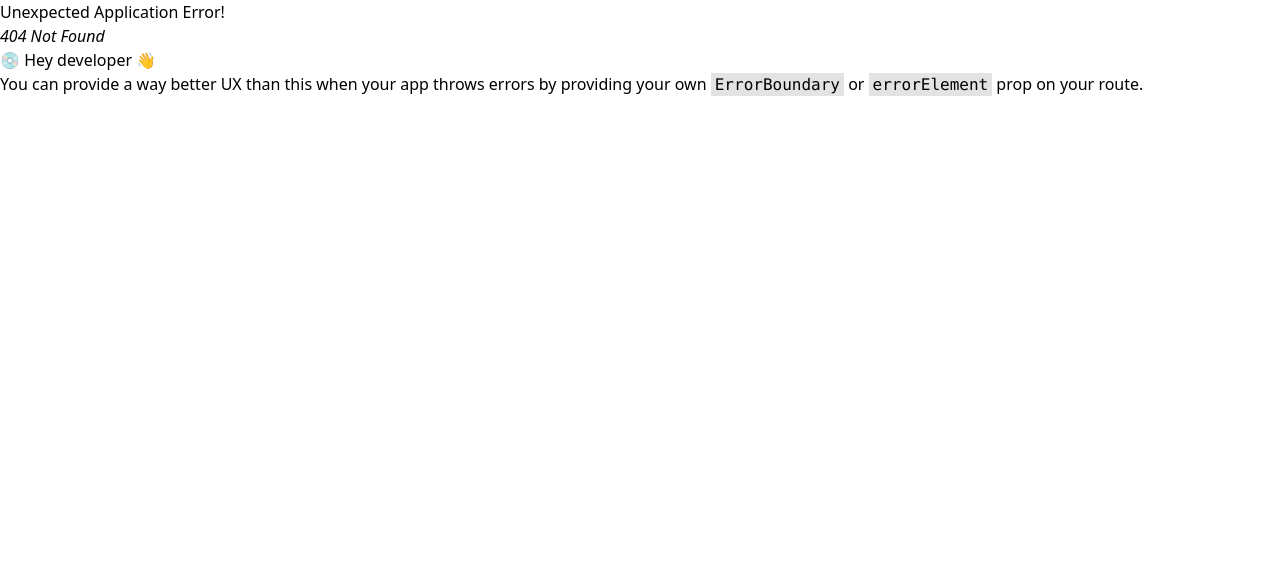
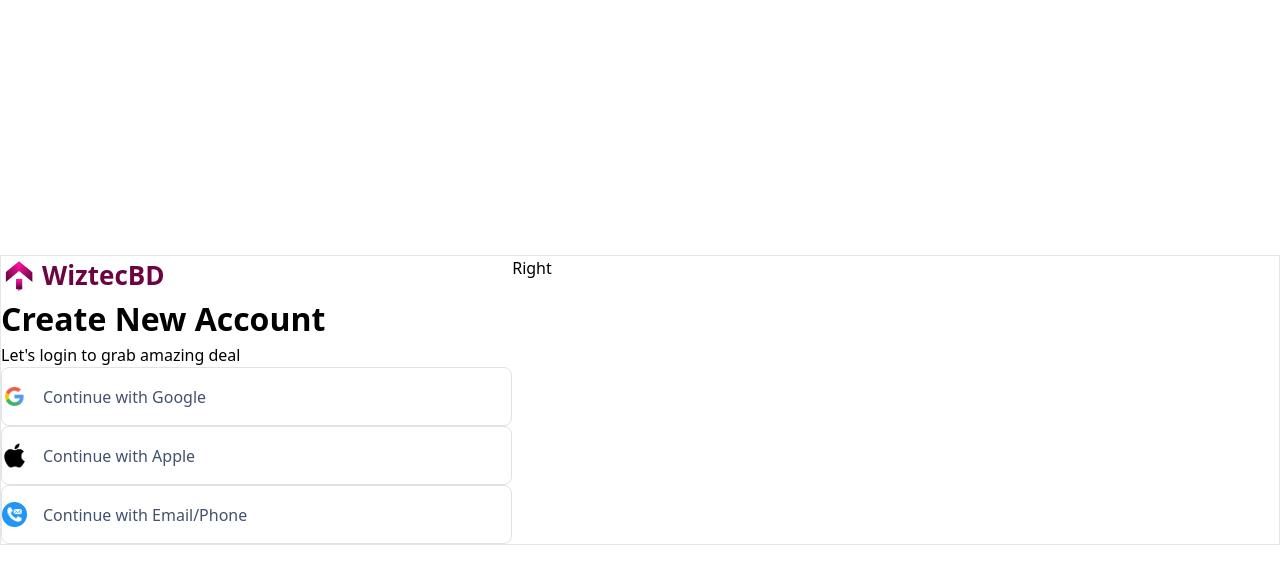
Before and after one commit to nishathub/wiztec-bd, a React (Vite) app: page /auth/login in a window 1280 px wide. Before the commit this address had no page. Shown: the top 584 px of the page. Built offline with nearby package versions, Linux system fonts and the light colour scheme.

Commit message:
wiztec logo done, login page auth button done

```diff
--- /dev/null
+++ b/src/components/Logo/WizLogo.jsx
@@ -0,0 +1,11 @@
+
+const WizLogo = () => {
+    return (
+        <div className='flex items-center gap-1'>
+            <img src="../../../src/assets/Images/logo/wizLogo.svg" alt="wiztec-logo" />
+            <h4 className='primary-color text-[26px] font-semibold'>WiztecBD</h4>
+        </div>
+    );
+};
+
+export default WizLogo;
--- /dev/null
+++ b/src/layout/AuthLayout.jsx
@@ -0,0 +1,11 @@
+import { Outlet } from "react-router-dom";
+
+const AuthLayout = () => {
+  return (
+    <div className="h-screen flex items-center justify-center bg-white">
+      <Outlet></Outlet>
+    </div>
+  );
+};
+
+export default AuthLayout;
--- a/src/pages/Login.jsx
+++ b/src/pages/Login.jsx
@@ -1,11 +1,47 @@
-
+import WizLogo from "../components/Logo/WizLogo";
 
 const Login = () => {
+  const AuthButton = ({ source, altText, providerName }) => {
     return (
-        <div className="h-screen bg-white">
-            <div></div>
-        </div>
+      <div className="py-4 border border-[#DFE2E6] rounded-[8px] flex items-center gap-4">
+        <img className="w-[25px]" src={source} alt={altText} />
+        <p className="text-[#42526D] text-[16px] leading-[150%]">
+          Continue with {providerName}
+        </p>
+      </div>
     );
+  };
+  return (
+    <div className="max-w-7xl w-full mx-auto grid grid-col-1 lg:grid-cols-5 border text-black">
+      {/* Login Box  */}
+      <div className="lg:col-span-2">
+        <WizLogo></WizLogo>
+        <h2 className="text-[32px] font-semibold ">Create New Account</h2>
+        <p className="text-[16px] leading-[150%]">
+          Let's login to grab amazing deal
+        </p>
+        <AuthButton
+          source="../../src/assets/Images/LoginPage/google.png"
+          altText="google-icon"
+          providerName="Google"
+        ></AuthButton>
+        <AuthButton
+          source="../../src/assets/Images/LoginPage/apple.png"
+          altText="apple-icon"
+          providerName="Apple"
+        ></AuthButton>
+        <AuthButton
+          source="../../src/assets/Images/LoginPage/Vector-email-phone.png"
+          altText="phone-icon"
+          providerName="Email/Phone"
+        ></AuthButton>
+
+      </div>
+
+      {/* City Image  */}
+      <div className="sm:col-span-2 lg:col-span-3">Right</div>
+    </div>
+  );
 };
 
 export default Login;
```
Also changed, not shown: src/routes/Routes.jsx (+8 -1 lines), src/assets/Images/logo/wizLogo.png (renamed from src/assets/Images/logo/Frame 9.png), src/assets/Images/logo/wizLogo.svg (renamed from src/assets/Images/logo/Frame 9.svg).
